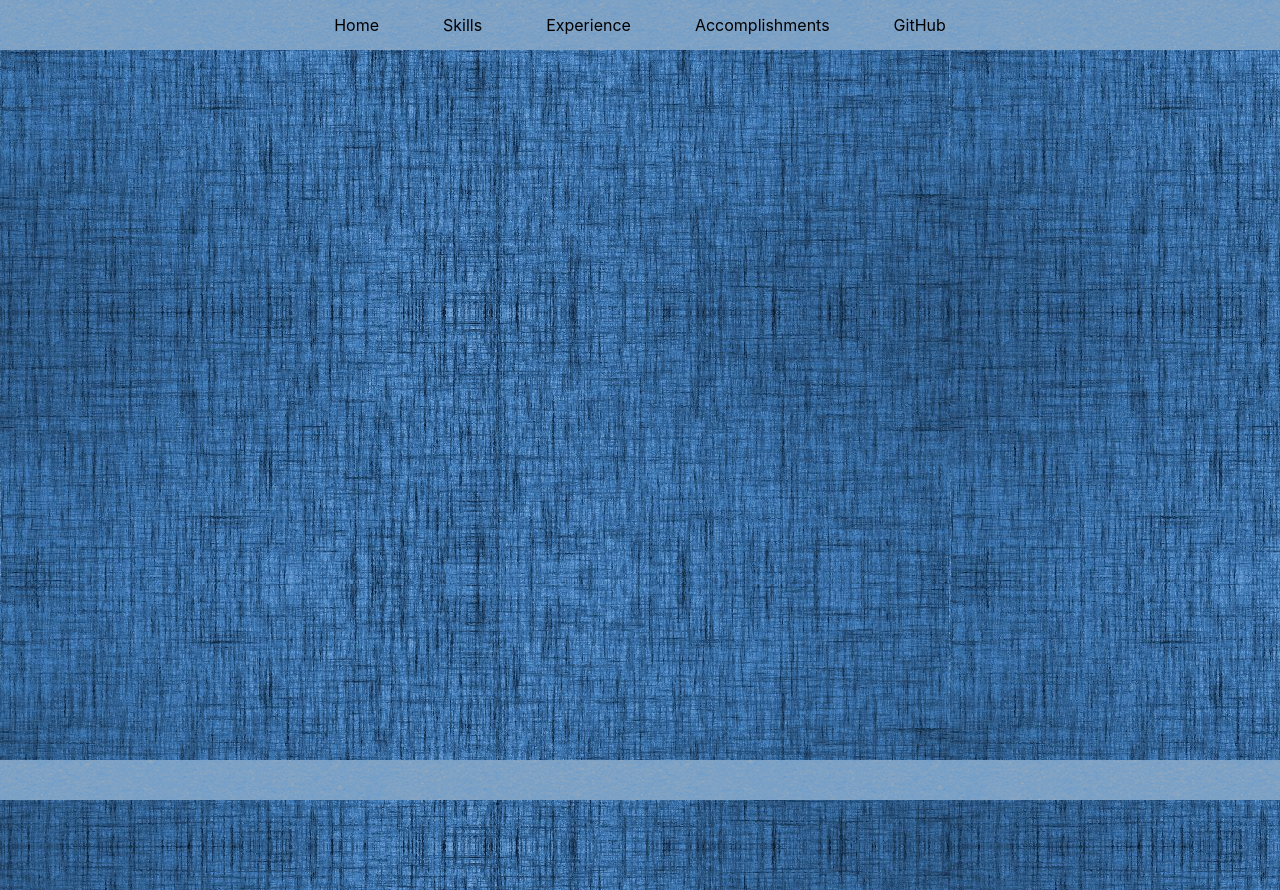
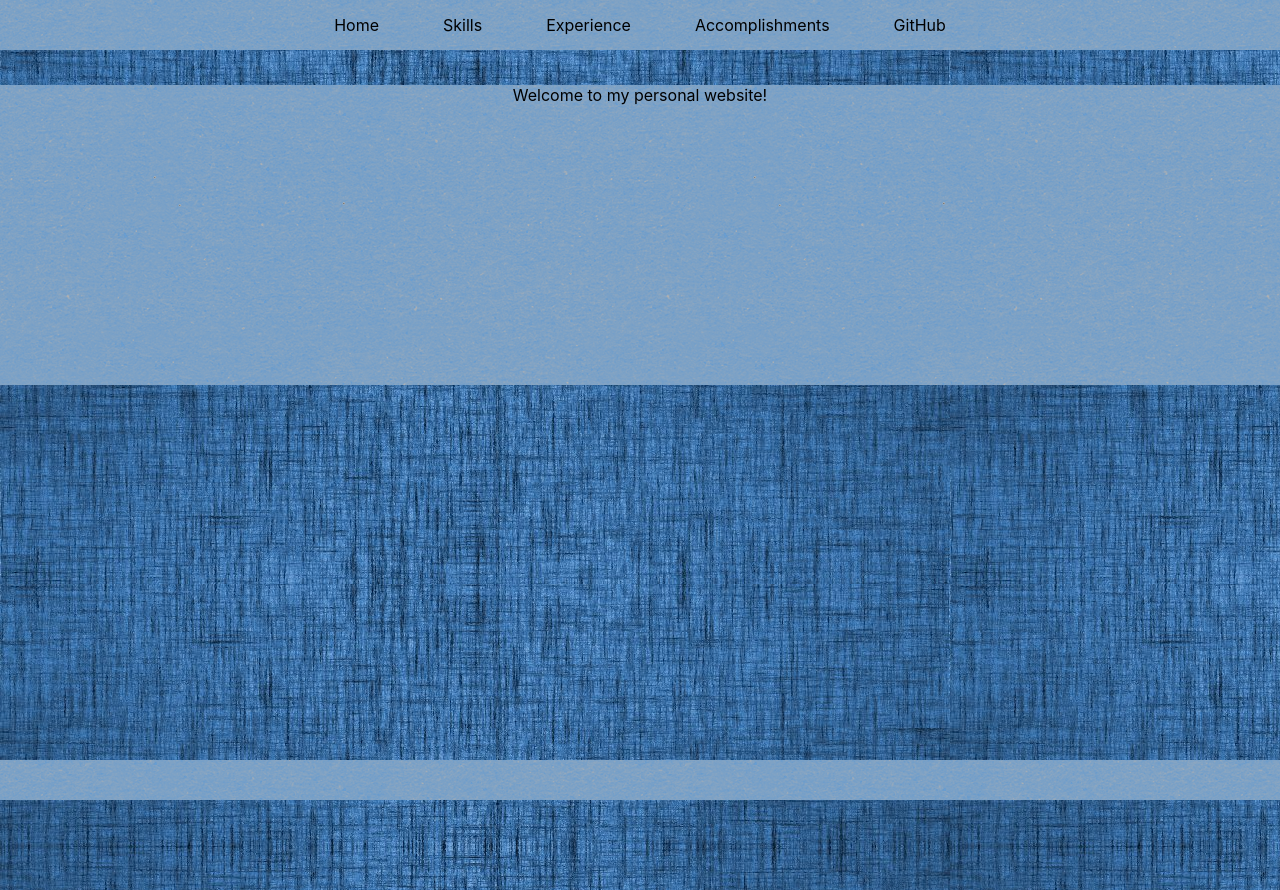
Before and after one commit to borban/ben-orban, a React (Create React App) app: page / in a window 1280 px wide. Built offline with nearby package versions, Linux system fonts and the light colour scheme.

Commit message:
Progress on the main banner

```diff
--- a/src/components/common/Content.css
+++ b/src/components/common/Content.css
@@ -1,4 +1,5 @@
 .Content{
+    display: inline-block;
     flex: 1 0 auto;
     padding-bottom: 2.5rem;    /* Footer height */
     position: relative;
--- a/src/components/pages/home/Home.js
+++ b/src/components/pages/home/Home.js
@@ -1,11 +1,12 @@
 import React, {Component} from 'react';
 import './Home.css';
+import MainBanner from "./MainBanner";
 
 class Home extends Component {
     render() {
         return (
             <div className="Home">
-
+                <MainBanner>This is the main banner...</MainBanner>
             </div>
         );
     }
--- a/src/components/pages/home/MainBanner.css
+++ b/src/components/pages/home/MainBanner.css
@@ -1,6 +1,12 @@
 .MainBanner{
-    height: 500px;
-    width: 500px;
+    height: 300px;
+    position: absolute;
+    top:35px;
+    bottom: 0;
+    left: 0;
+    right: 0;
+
+    text-align: center;
     background-color: #699ed2;
     background-image: url("/cardboard.png");
 }
--- a/src/components/pages/home/MainBanner.js
+++ b/src/components/pages/home/MainBanner.js
@@ -4,7 +4,7 @@ import "./MainBanner.css";
 const MainBanner = () => {
     return (
         <div className="MainBanner">
-
+            Welcome to my personal website!
         </div>
     );
 };
```
